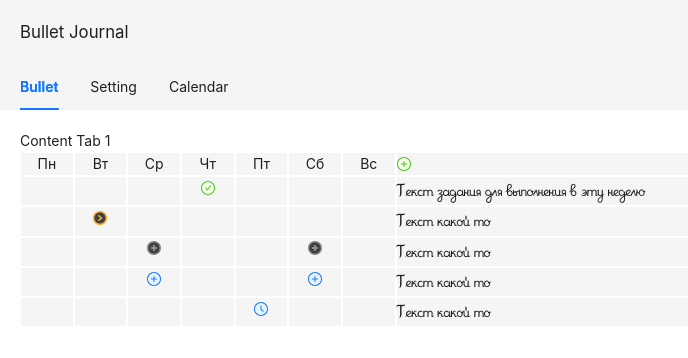
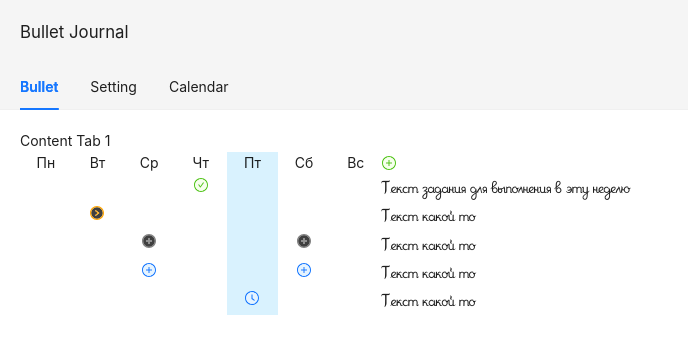
Before and after one commit to wmcheck/bullet-journal, a React (Create React App) app: page / in a window 1280 px wide. Shown: the top 358 px of the page, without its empty margins (0-688 px from the left). Built offline with nearby package versions, Linux system fonts and the light colour scheme.

Commit message:
feah: css style

```diff
--- a/src/App.js
+++ b/src/App.js
@@ -2,10 +2,11 @@ import React from 'react';
 import { Layout, Tabs, Col, Row } from 'antd';
 import { CheckCircleTwoTone, ClockCircleTwoTone, PlusCircleTwoTone, RightCircleTwoTone } from '@ant-design/icons';
 const { Header, Content } = Layout;
-const items = new Array(3).fill(null).map((_, index) => ({
-  key: String(index + 1),
-  label: `nav ${index + 1}`,
-}));
+
+// const items = new Array(3).fill(null).map((_, index) => ({
+//   key: String(index + 1),
+//   label: `nav ${index + 1}`,
+// }));
 
 // const {
 //     token: { colorBgContainer, borderRadiusLG },
@@ -40,9 +41,9 @@ const Body = (props) => {
                 <Col span={1} className='column column-action'>Пт</Col>
                 <Col span={1} className='column'>Сб</Col>
                 <Col span={1} className='column'>Вс</Col>
-                <Col span={16}><PlusCircleTwoTone twoToneColor="#52c41a"/></Col>
+                <Col span={17}><PlusCircleTwoTone twoToneColor="#52c41a"/></Col>
               </Row>
-              <Row>
+              <Row className="rows">
                 <Col span={1} className='column'></Col>
                 <Col span={1} className='column'></Col>
                 <Col span={1} className='column'></Col>
@@ -50,9 +51,9 @@ const Body = (props) => {
                 <Col span={1} className='column column-action'></Col>
                 <Col span={1} className='column'></Col>
                 <Col span={1} className='column'></Col>
-                <Col span={16} className="font-bullet">Текст задания для выполнения в эту неделю</Col>
+                <Col span={17} className="font-bullet">Текст задания для выполнения в эту неделю</Col>
               </Row>
-              <Row>
+              <Row className="rows">
                 <Col span={1} className='column'></Col>
                 <Col span={1} className='column'><RightCircleTwoTone twoToneColor="orange"/></Col>
                 <Col span={1} className='column'></Col>
@@ -60,9 +61,9 @@ const Body = (props) => {
                 <Col span={1} className='column column-action'></Col>
                 <Col span={1} className='column'></Col>
                 <Col span={1} className='column'></Col>
-                <Col span={16} className="font-bullet">Текст какой то</Col>
+                <Col span={17} className="font-bullet">Текст какой то</Col>
               </Row>
-              <Row>
+              <Row className="rows">
                 <Col span={1} className='column'></Col>
                 <Col span={1} className='column'></Col>
                 <Col span={1} className='column'><PlusCircleTwoTone twoToneColor="gray"/></Col>
@@ -70,9 +71,9 @@ const Body = (props) => {
                 <Col span={1} className='column column-action'></Col>
                 <Col span={1} className='column'><PlusCircleTwoTone twoToneColor="gray"/></Col>
                 <Col span={1} className='column'></Col>
-                <Col span={16} className="font-bullet">Текст какой то</Col>
+                <Col span={17} className="font-bullet">Текст какой то</Col>
               </Row>
-              <Row>
+              <Row className="rows">
                 <Col span={1} className='column'></Col>
                 <Col span={1} className='column'></Col>
                 <Col span={1} className='column'><PlusCircleTwoTone /></Col>
@@ -80,9 +81,9 @@ const Body = (props) => {
                 <Col span={1} className='column column-action'></Col>
                 <Col span={1} className='column'><PlusCircleTwoTone /></Col>
                 <Col span={1} className='column'></Col>
-                <Col span={16} className="font-bullet">Текст какой то</Col>
+                <Col span={17} className="font-bullet">Текст какой то</Col>
               </Row>
-              <Row>
+              <Row className="rows">
                 <Col span={1} className='column'></Col>
                 <Col span={1} className='column'></Col>
                 <Col span={1} className='column'></Col>
@@ -90,7 +91,7 @@ const Body = (props) => {
                 <Col span={1} className='column column-action'><ClockCircleTwoTone /></Col>
                 <Col span={1} className='column'></Col>
                 <Col span={1} className='column'></Col>
-                <Col span={16} className="font-bullet">Текст какой то</Col>
+                <Col span={17} className="font-bullet">Текст какой то</Col>
               </Row>
           </div>
         </div>
--- a/src/index.css
+++ b/src/index.css
@@ -46,22 +46,14 @@ code {
   font-size: larger;
 }
 
-.column {
-  text-align: center;
-}
-.column-action {
-  background: rgb(3 169 244 / 25%);
-}
-.column-bullet {
-background: white;
-}
+
 #grid-bullet [class~='ant-row'] {
   /* background: rgba(128, 128, 128, 0.08); */
   /* margin: 1px; */
 }
 #grid-bullet [class~='ant-col'] {
-  background: rgba(128, 128, 128, 0.08);
-  margin: 1px;
+  /* background: rgba(128, 128, 128, 0.08); */
+  /* margin: 1px; */
 }
 
 .font-bullet {
@@ -69,3 +61,25 @@ background: white;
   font-family: "Rosarium";
   background: white;
 }
+
+.column {
+  text-align: center;
+}
+.column-action {
+  background: rgb(3 169 244 / 15%);
+}
+.column-bullet {
+background: white;
+}
+
+#grid-bullet [class~='column-action'] {
+  background: rgb(3 169 244 / 15%);
+}
+
+#grid-bullet [class~='font-bullet'] {
+  background: white;
+}
+
+.rows:hover {
+  background-color: rgb(3 169 244 / 25%);
+}
```
Also changed, not shown: 1 other file (tests, documents, lock files or other folders).
